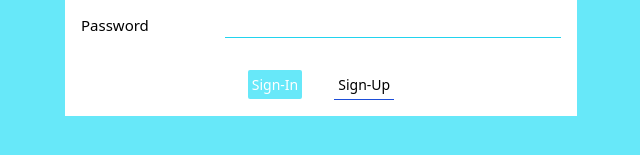
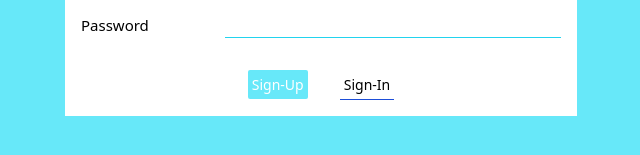
Before and after one commit to piyushpatil4270/SpendWise-frontend, a React (Create React App) app: page /signin in a window 1280 px wide. Shown: the part 429-584 px from the top of the page, without its empty margins (319-959 px from the left). Built offline with nearby package versions, Linux system fonts and the light colour scheme.

Commit message:
updated the signup page

```diff
--- a/src/pages/Signin.jsx
+++ b/src/pages/Signin.jsx
@@ -32,8 +32,8 @@ const Signin = () => {
             <input className='w-[70%] border-0 border-cyan-400 border-b-[1px] outline-none'  onChange={(e)=>setPass(e.target.value)}/>
         </div>
         <div className='w-auto xs:p-1 xs:m-1  sm:p-2 sm:m-2 gap-8 flex items-center justify-center  '>
-            <button className='text-[14px] bg-cyan-300 p-[4px] rounded-sm text-white' onClick={hadnleSignIn}>Sign-In</button>
-            <a href='/' className='border-0 border-b-[1px] text-[14px] p-1 border-blue-700'>Sign-Up</a>
+            <button className='text-[14px] bg-cyan-300 p-[4px] rounded-sm text-white' onClick={hadnleSignIn}>Sign-Up</button>
+            <a href='/' className='border-0 border-b-[1px] text-[14px] p-1 border-blue-700'>Sign-In</a>
         </div>
 
     </div>
```
